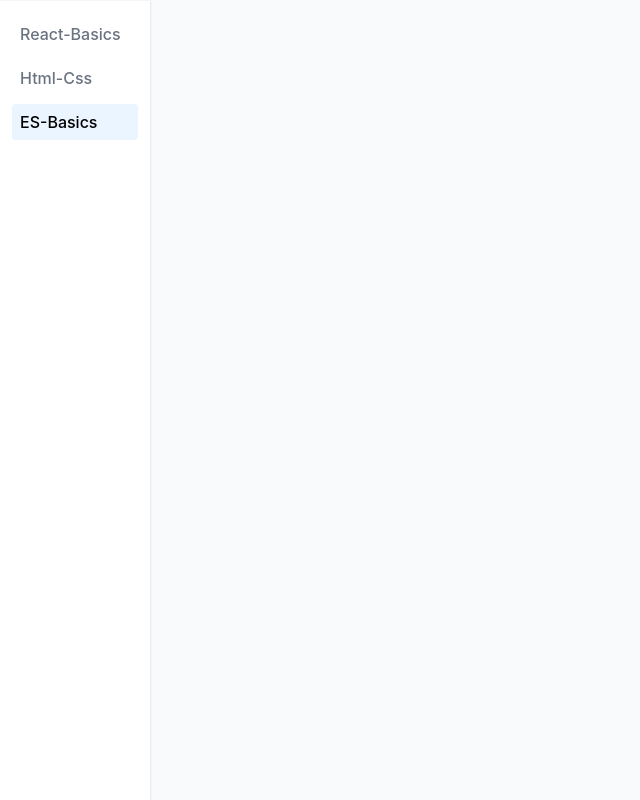
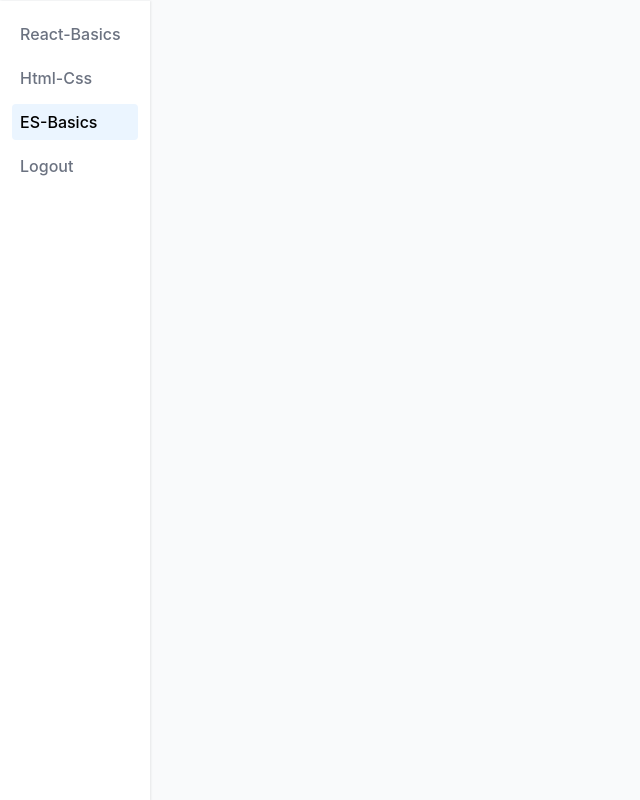
Before and after one commit to manishapanchal/coralmongo, a React (Create React App) app: page /es6-basics in a window 1280 px wide. Shown: the whole page, without its empty margins (0-640 px from the left). Built offline with nearby package versions, Linux system fonts and the light colour scheme; sample sign-in values are in the browser's storage.

Commit message:
FE: login wall created

```diff
--- a/src/components/Layout.js
+++ b/src/components/Layout.js
@@ -9,6 +9,7 @@ const navArr = [
 ];
 
 const NavigationBar = () => {
+  const handleLogout = () => localStorage.removeItem("accessToken");
   return (
     <NavBar>
       <MenuItemContainer>
@@ -25,6 +26,9 @@ const NavigationBar = () => {
             </NavLink>
           );
         })}
+        <NavLink to={"/"} className='menuItem' onClick={handleLogout}>
+          Logout
+        </NavLink>
       </MenuItemContainer>
     </NavBar>
   );
--- a/src/components/Login.js
+++ b/src/components/Login.js
@@ -1,5 +1,6 @@
 import React, { useState } from "react";
 import axios from "axios";
+import { useEffect } from "react";
 import ScreenLoader from "./ScreenLoader";
 import {
   Form,
@@ -18,12 +19,17 @@ const Login = () => {
   const [loading, setLoding] = useState(false);
   const [password, setPassword] = useState("");
 
+  useEffect(() => {
+    const authToken = localStorage.getItem("accessToken");
+    if (authToken?.length > 0) navigate("/users");
+    // eslint-disable-next-line react-hooks/exhaustive-deps
+  }, []);
+
   const handleSubmit = async (e) => {
     try {
+      e.preventDefault();
       setLoding(true);
-      e.preventDefault();
       const data = { email, password };
-      // console.log("data = ", data);
       const res = await axios.post(
         "https://coralmango.com/api/react-test-auth",
         data
@@ -31,7 +37,7 @@ const Login = () => {
       // console.log("res = ", res);
       setLoding(false);
       if (res?.data?.success) {
-        console.log(res?.data?.authToken);
+        // console.log(res?.data?.authToken);
         localStorage.setItem("accessToken", res?.data?.authToken);
         navigate("/users");
       } else {
--- a/src/route.js
+++ b/src/route.js
@@ -6,19 +6,18 @@ import HtmlCSS from "./components/HtmlCSS.js";
 import Users from "./components/Users.js";
 import { Routes, Route, Outlet, Navigate } from "react-router-dom";
 
-const PrivateRoute = ({ token }) => {
+const PrivateRoute = () => {
+  const token = localStorage.getItem("accessToken");
   if (token) {
     return <Outlet />;
   } else return <Navigate to={"/"} />;
 };
 
 const Routers = () => {
-  const token = localStorage.getItem("accessToken");
-  console.log("token = ", token);
   return (
     <Routes>
       <Route path='/' element={<Login />} />
-      <Route element={<PrivateRoute token={token} />}>
+      <Route element={<PrivateRoute />}>
         <Route path='/users' element={<Layout element={Users} />} />
         <Route path='/html-css' element={<Layout element={HtmlCSS} />} />
         <Route path='/es6-basics' element={<Layout element={Basics} />} />
```
